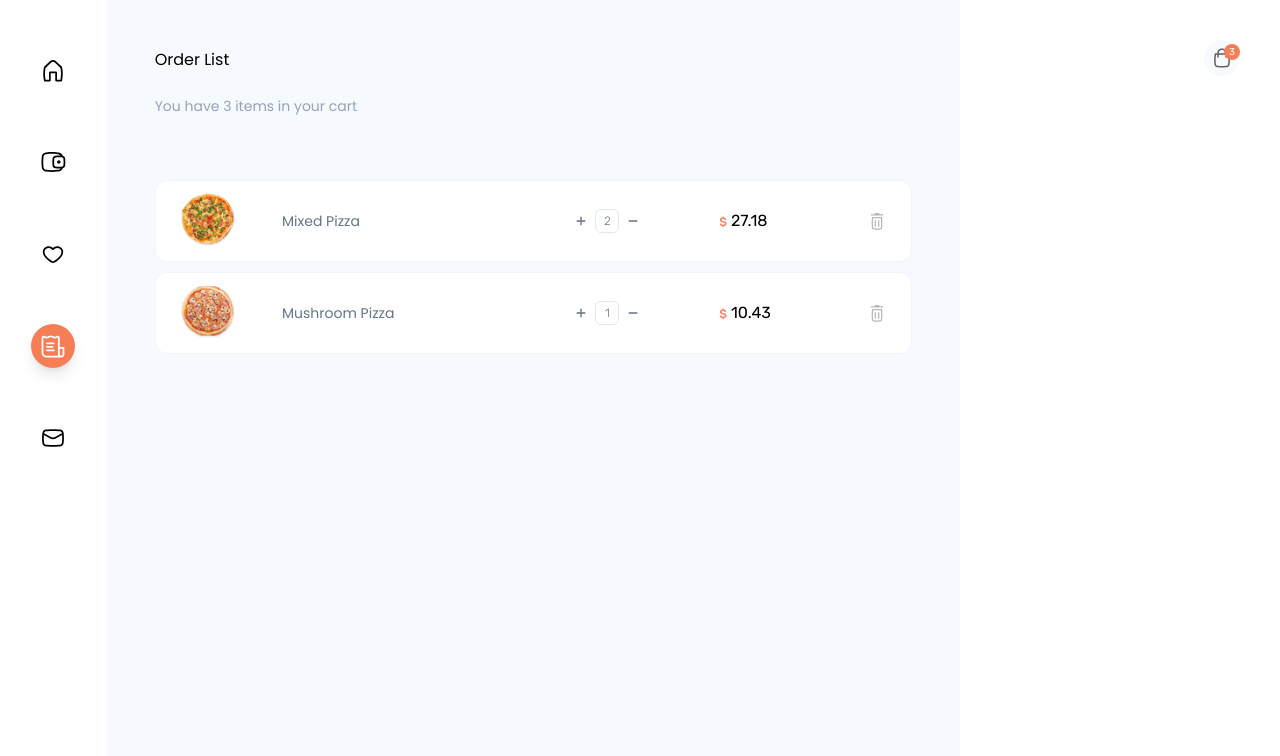
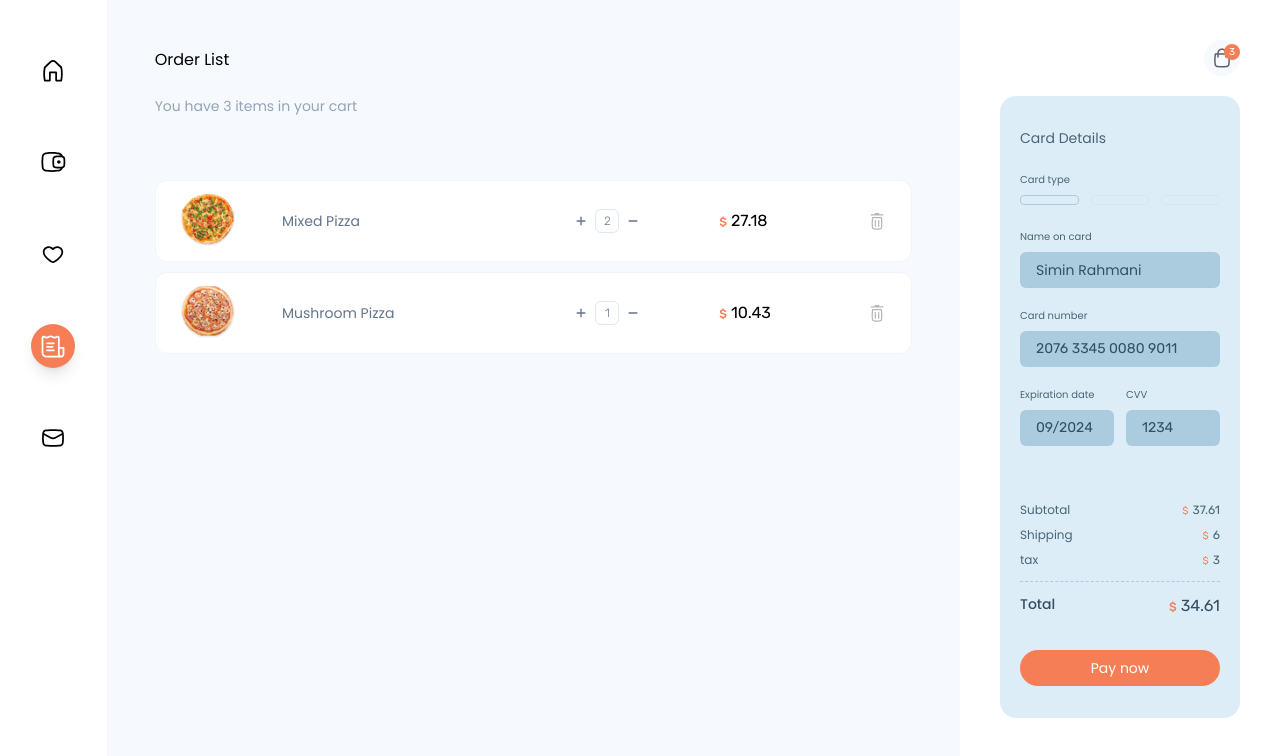
Before and after one commit to SiminDev/Food-Delivery, a React (Create React App) app: page /invoice in a window 1280 px wide. Shown: the top 756 px of the page. Built offline with nearby package versions, Linux system fonts and the light colour scheme; the HTML template or start-up script is replaced by a standard one.

Commit message:
import payment form

```diff
--- a/src/Pages/Invoice/invoice.jsx
+++ b/src/Pages/Invoice/invoice.jsx
@@ -3,6 +3,7 @@ import Navigation from "../../Components/navigation";
 import Content from "../../Components/content";
 import Sidebar from "../../Components/sidebar";
 import OrderList from "./orderList";
+import Payment from "./payment";
 
 function Invoice() {
   return (
@@ -11,7 +12,9 @@ function Invoice() {
       <Content>
         <OrderList />
       </Content>
-      <Sidebar></Sidebar>
+      <Sidebar>
+        <Payment />
+      </Sidebar>
     </>
   );
 }
```
